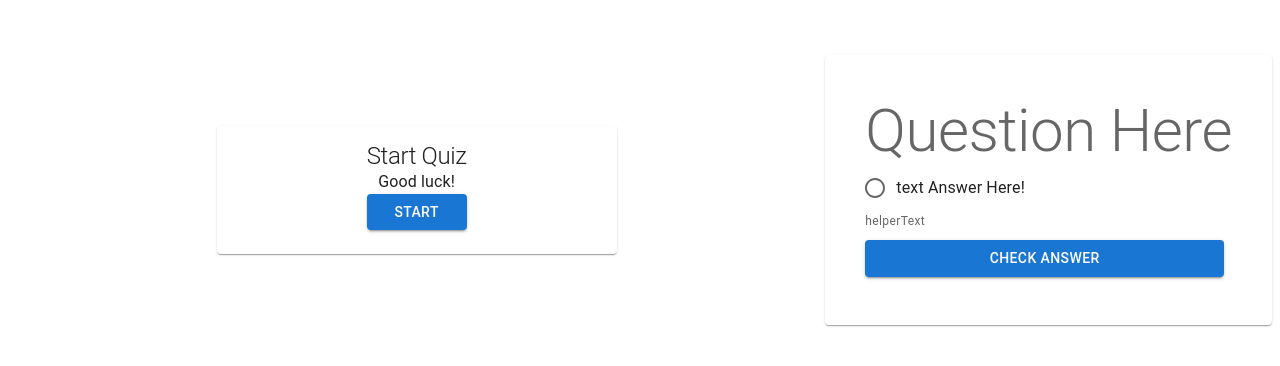
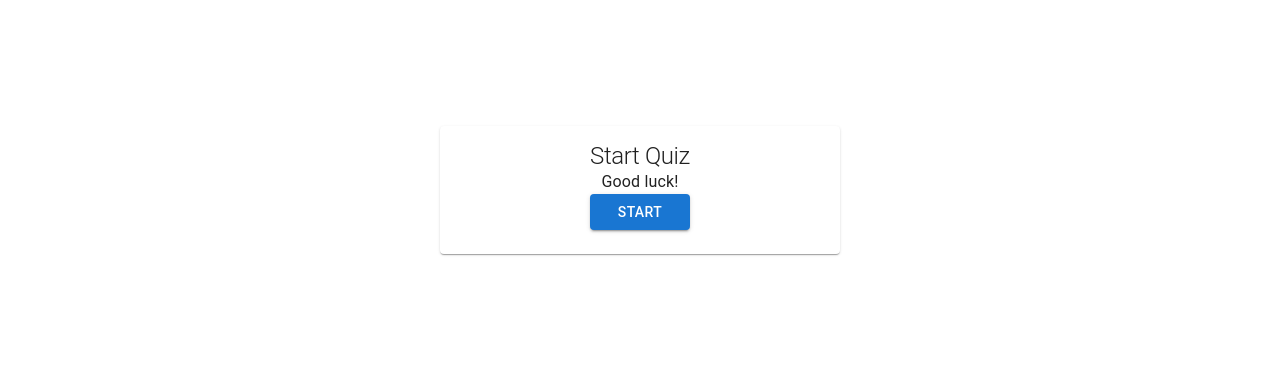
Before and after one commit to joaosilva-web/WaQuiz, a React (Vite) app: page / in a window 1280 px wide. Shown: the part 206-572 px from the top of the page. Built offline with nearby package versions, Linux system fonts and the light colour scheme.

Commit message:
Add new feature: now when click in 'start' button render Question component

```diff
--- a/src/App.tsx
+++ b/src/App.tsx
@@ -4,12 +4,18 @@ import { Question } from "./components/Questions";
 import "./app.css";
 
 export function App() {
+  const [step, setStep] =useState(1);
+  const [activeQuestion, setActiveQuestion] = useState(0);
+  const [answers, setAnswers] = useState([]);
 
+  const quizStartHandler = () => {
+    setStep(2);
+  }
 
   return (
     <div className="App">
-      <Start/>
-      <Question/>
+      {step === 1 && <Start onQuizStart={quizStartHandler}/>}
+      {step === 2 && <Question/>}
     </div>
   )
 }
```
